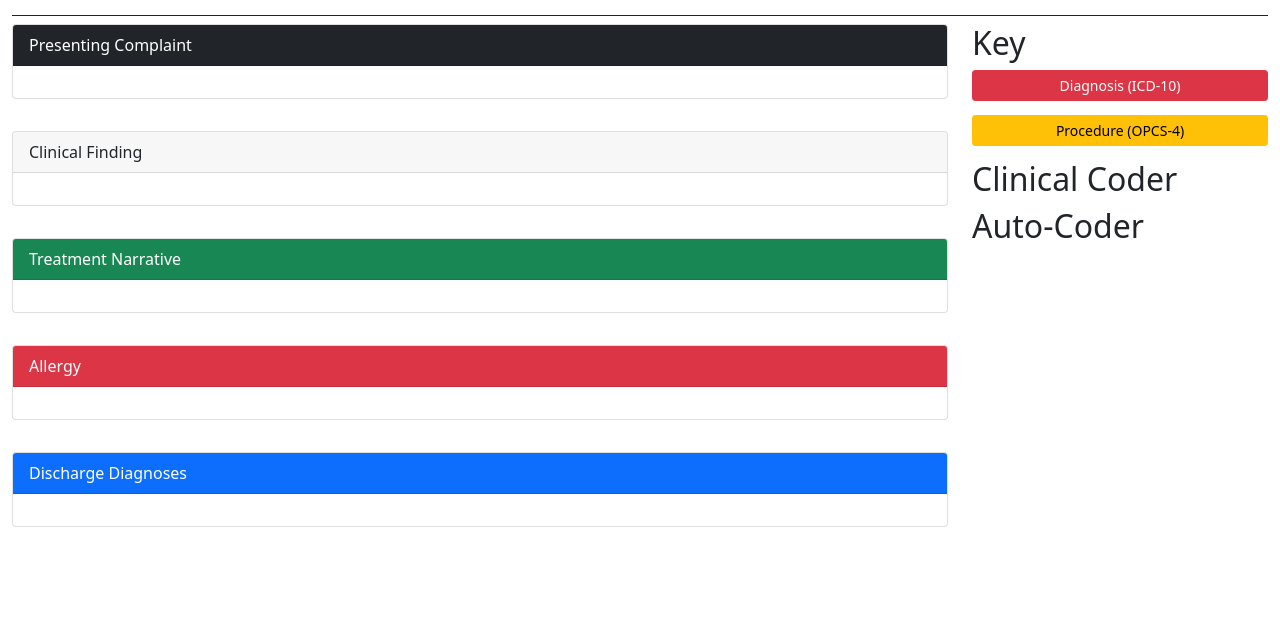
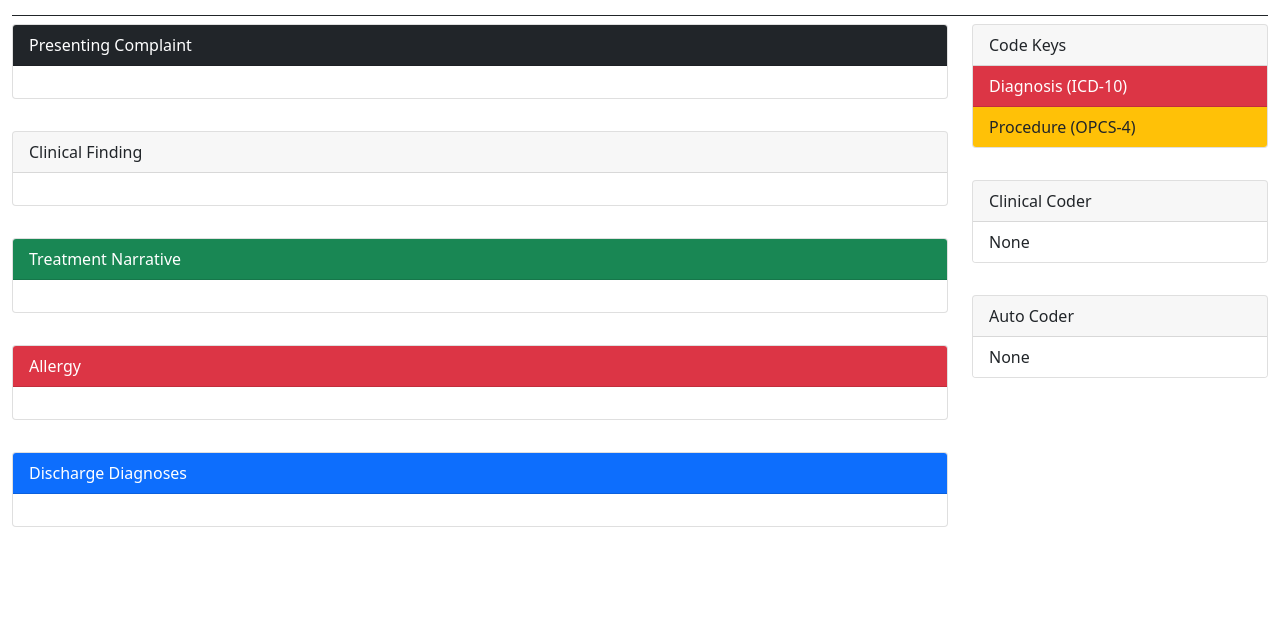
Before and after one commit to KeironO/CLIVSECO, a Flask app: page /notes/code in a window 1280 px wide. Shown: the part 97-715 px from the top of the page. Run offline with Flask 2, Linux system fonts and the light colour scheme; the visitor is signed in with stand-in values (Sample User, id 1); data that the repository does not hold is empty; some libraries are stand-ins or nearby versions.

Commit message:
Updated.

```diff
--- a/web/app/static/js/note.js
+++ b/web/app/static/js/note.js
@@ -22,14 +22,12 @@ function get_note() {
 }
 
 function set_heading(dal_id) {
-    console.log(dal_id);
     document.title = dal_id + " : CLIVSECO";
     $("#note-heading").html(dal_id);
 }
 
 
 function set_content(note) {
-    console.log(note["discharge_diagnoses"]);
     $("#presenting-complaint-text").append(note["presenting_complaint"]);
     $("#clinical-finding-text").append(note["clinical_finding"]);
     $("#treatment-narrative-text").append(note["treatment_narrative"]);
@@ -37,9 +35,18 @@ function set_content(note) {
     $("#discharge-diagnoses-text").append(note["discharge_diagnoses"]);
 }
 
+function set_auto_coder(auto_codes) {
+    for (i in auto_codes) {
+        let code = auto_codes[i];
+        let note_code = code["note_code"];
+
+    }
+}
+
 $(document).ready(function () {
     var note = get_note()["content"];
 
     set_heading(note["dal_id"]);
     set_content(note);
+    set_auto_coder(note["auto_codes"]);
 });
--- a/web/app/templates/notes/view.html
+++ b/web/app/templates/notes/view.html
@@ -57,15 +57,35 @@
 
     </div>
     <div class="col-3">
-      <h2>Key</h2>
 
+      <div class="card">
+        <div class="card-header">
+          Code Keys
+        </div>
+        <ul class="list-group list-group-flush">
+          <li class="list-group-item bg-danger text-white">Diagnosis (ICD-10)</li>
+          <li class="list-group-item bg-warning">Procedure (OPCS-4)</li>
+        </ul>
+      </div>
 
-      <div class="btn btn-sm btn-danger full-width">Diagnosis (ICD-10)</div>
-      <div class="btn btn-sm btn-warning full-width">Procedure (OPCS-4)</div>
+      <div class="card">
+        <div class="card-header">
+          Clinical Coder
+        </div>
+        <ul class="list-group list-group-flush">
+          <li class="list-group-item">None</li>
+        </ul>
+      </div>
 
-        <h2>Clinical Coder</h2>
+      <div class="card">
+        <div class="card-header">
+          Auto Coder
+        </div>
+        <ul class="list-group list-group-flush" id="auto-coder-list-group">
+          <li class="list-group-item">None</li>
+        </ul>
+      </div>
 
-        <h2>Auto-Coder</h2>
 
     </div>
 </div>
```
